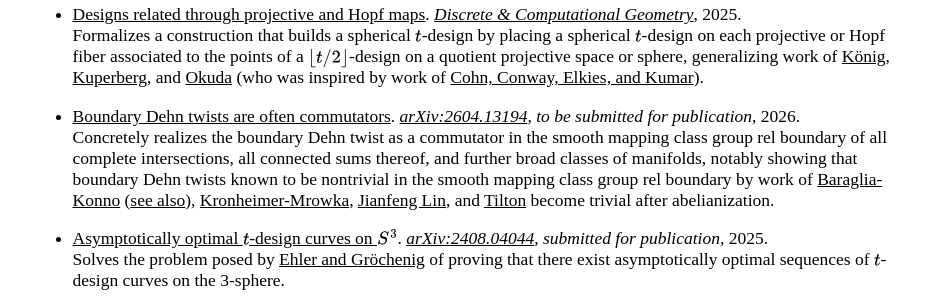
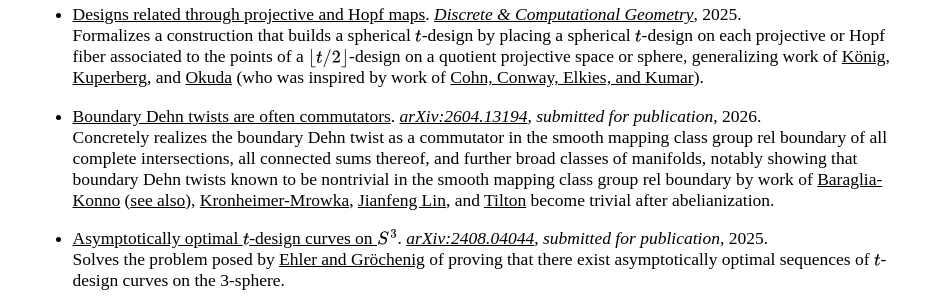
Before and after one commit to AyodejiLindblad/AyodejiLindblad.github.io, a Jekyll site: the page built from index.md, in a window 1280 px wide and 900 px high, scrolled down 516 px. Shown: the part 154-454 px from the top of the window, without its empty margins (170-1109 px from the left). Built offline with Jekyll 4.4.1, drawn with Linux system fonts in a browser that asks for light colours; some web fonts are replaced.

```diff
--- a/index.md
+++ b/index.md
@@ -43,7 +43,7 @@ I'm a third-year PhD student of [Tom Mrowka](https://math.mit.edu/~mrowka/) at [
 * [Designs related through projective and Hopf maps](https://rdcu.be/eSi5F). *[Discrete & Computational Geometry](https://link.springer.com/article/10.1007/s00454-025-00805-7)*, 2025.
     Formalizes a construction that builds a spherical $t$\-design by placing a spherical $t$\-design on each projective or Hopf fiber associated to the points of a $\lfloor t/2\rfloor$-design on a quotient projective space or sphere, generalizing work of [König](https://mathscinet.ams.org/mathscinet/article?mr=1797231), [Kuperberg](https://epubs.siam.org/doi/10.1137/040615584), and [Okuda](https://arxiv.org/abs/1506.08414) (who was inspired by work of [Cohn, Conway, Elkies, and Kumar](https://projecteuclid.org/journals/experimental-mathematics/volume-16/issue-3/The-D_4-Root-System-Is-Not-Universally-Optimal/em/1204928532.pdf)).
 
-* [Boundary Dehn twists are often commutators](https://arxiv.org/pdf/2604.13194). *[arXiv:2604.13194](https://arxiv.org/abs/2604.13194), to be submitted for publication*, 2026.
+* [Boundary Dehn twists are often commutators](https://arxiv.org/pdf/2604.13194). *[arXiv:2604.13194](https://arxiv.org/abs/2604.13194), submitted for publication*, 2026.
     Concretely realizes the boundary Dehn twist as a commutator in the smooth mapping class group rel boundary of all complete intersections, all connected sums thereof, and further broad classes of manifolds, notably showing that boundary Dehn twists known to be nontrivial in the smooth mapping class group rel boundary by work of [Baraglia-Konno](https://londmathsoc.onlinelibrary.wiley.com/doi/full/10.1112/topo.12229) ([see also](https://arxiv.org/abs/2412.14398)), [Kronheimer-Mrowka](https://archive.intlpress.com/site/pub/files/_fulltext/journals/mrl/2020/0027/0006/MRL-2020-0027-0006-a008.pdf), [Jianfeng Lin](https://msp.org/gt/2023/27-5/gt-v27-n5-p07-s.pdf), and [Tilton](https://arxiv.org/abs/2511.16804) become trivial after abelianization.
 
 * [Asymptotically optimal $t$\-design curves on $S^3$](research/Asymptotically-optimal-t--design-curves-on-S3.pdf). *[arXiv:2408.04044](https://arxiv.org/abs/2408.04044), submitted for publication*, 2025.
```
